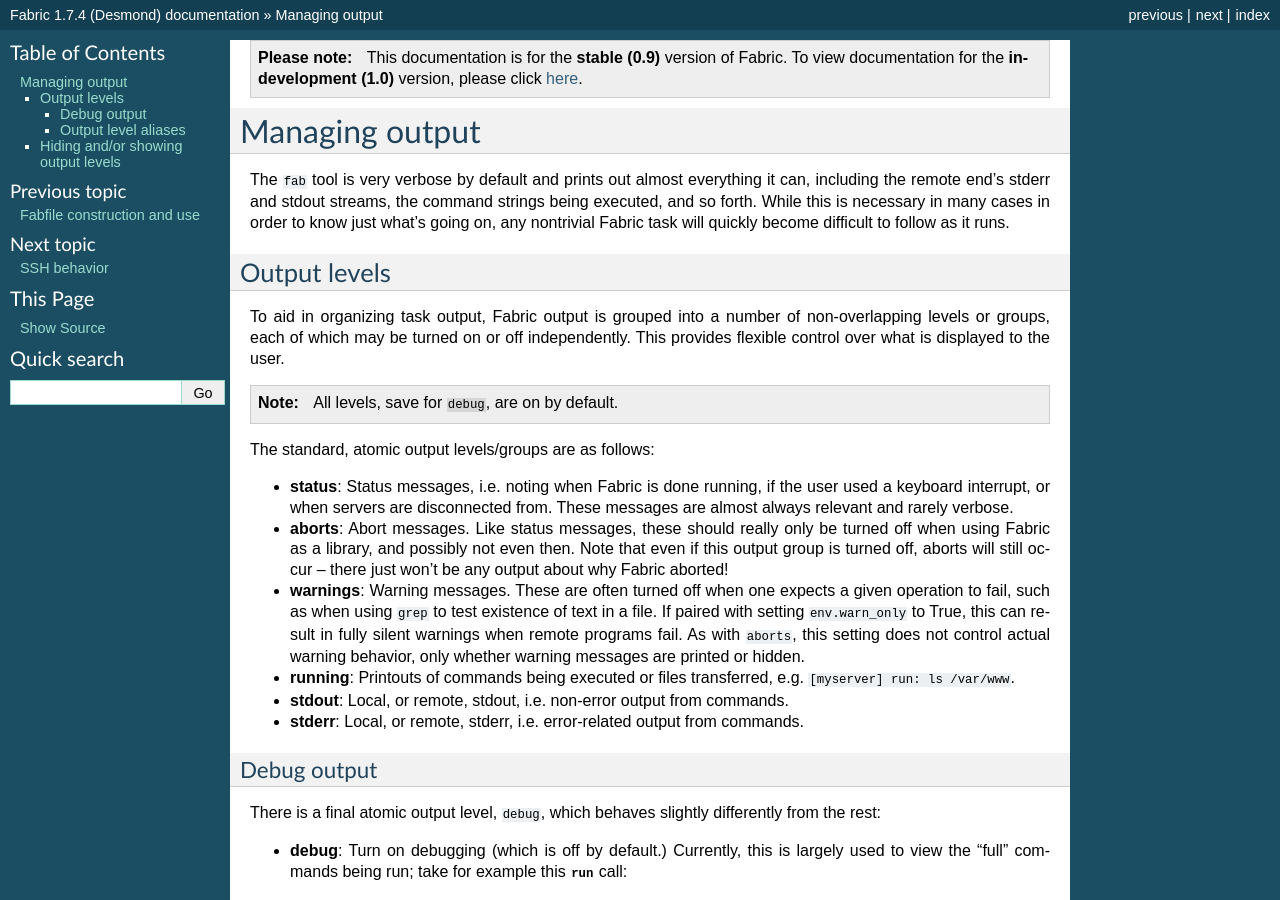
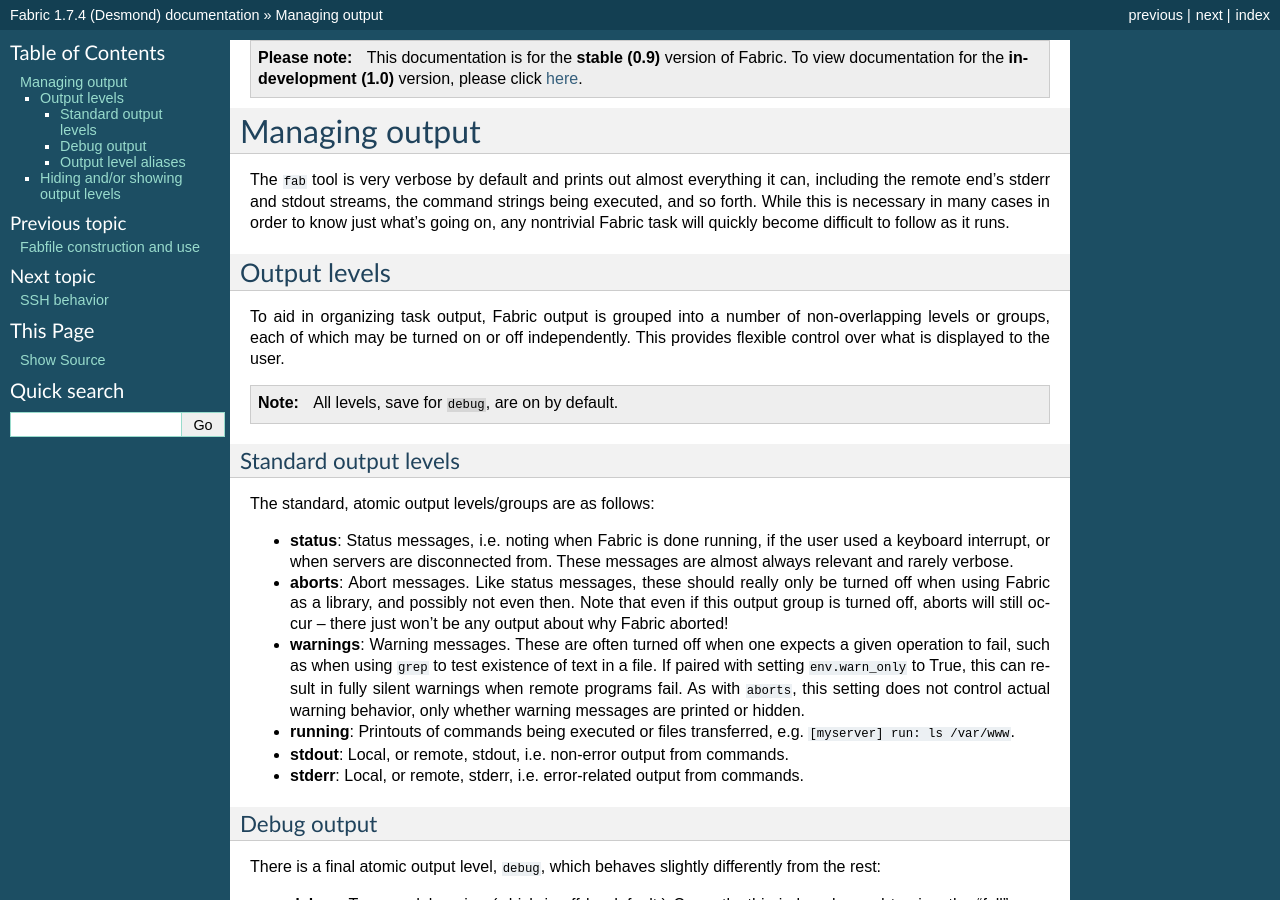
Before and after one commit to fabric/fabric, a Sphinx documentation site: the page built from docs/usage/output_controls.rst, in a window 1280 px wide and 900 px high. Built offline with Sphinx 7.4.7, drawn with Linux system fonts in a browser that asks for light colours.

Commit message:
Tweak organization of output controls docs

```diff
--- a/docs/usage/output_controls.rst
+++ b/docs/usage/output_controls.rst
@@ -20,6 +20,9 @@
 .. note::
 
     All levels, save for ``debug``, are on by default.
+
+Standard output levels
+----------------------
 
 The standard, atomic output levels/groups are as follows:
 
```
